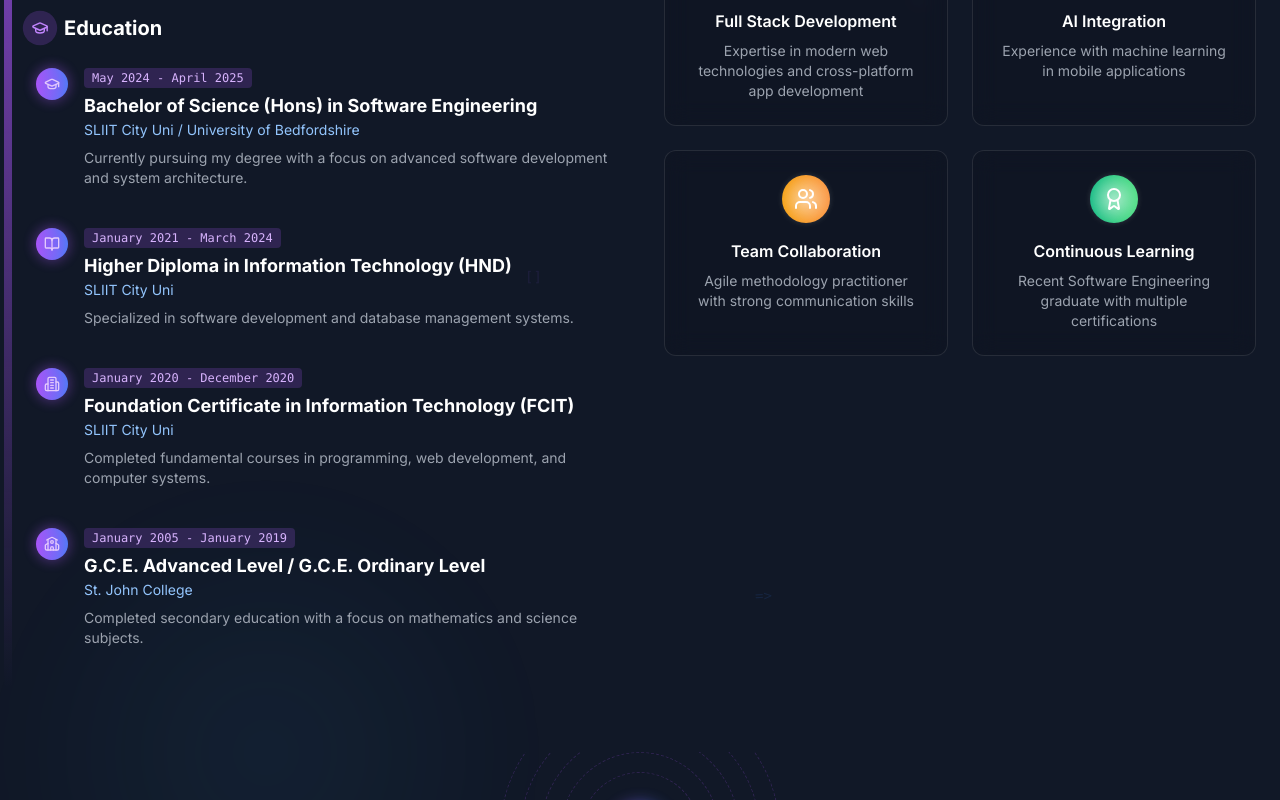
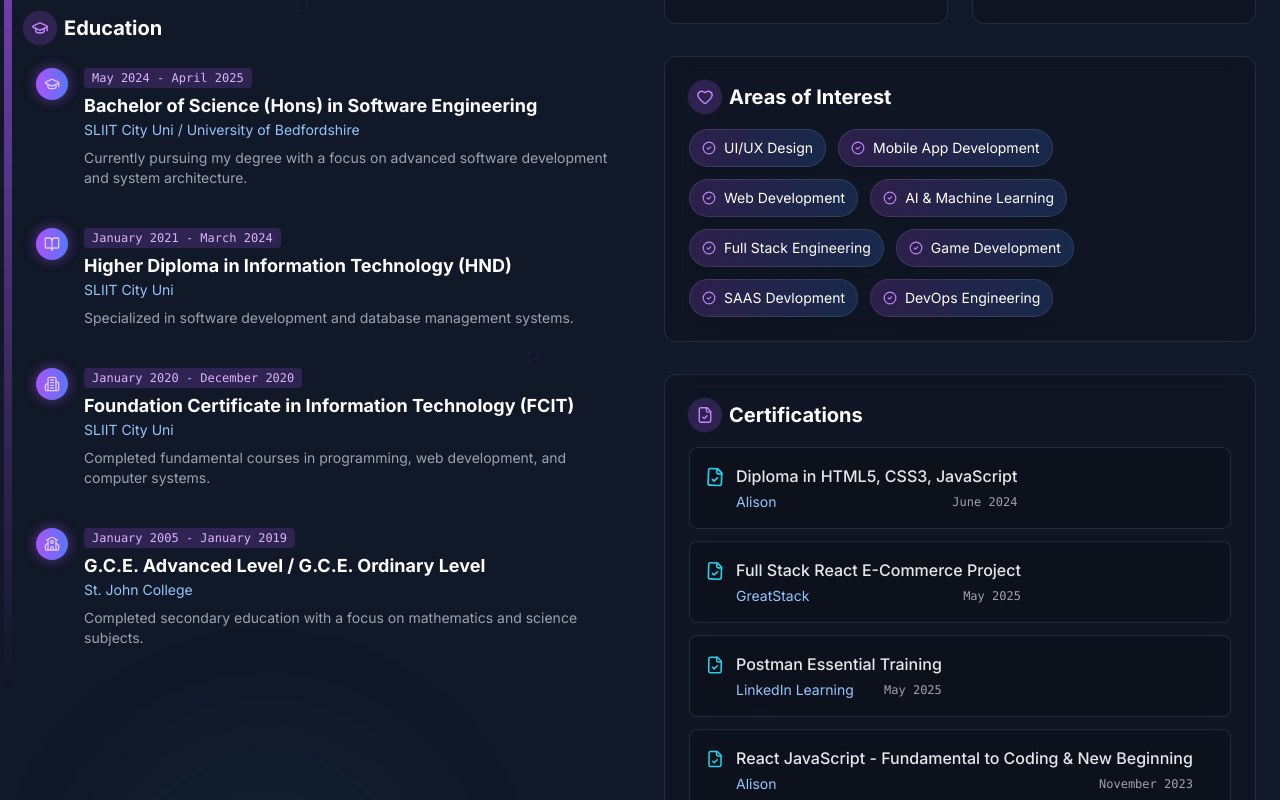
Before and after one commit to Yasindu20/YasinduPortfolio, a Next.js app: page / in a window 1280 px wide. Shown: the part 1420-2220 px from the top of the page. Built offline with nearby package versions, Linux system fonts and the light colour scheme.

Commit message:
About Animations-2

```diff
--- a/components/About.tsx
+++ b/components/About.tsx
@@ -16,7 +16,10 @@ import {
   GraduationCap,
   BookOpen,
   Building2,
-  School
+  School,
+  CheckCircle2,
+  FileCheck,
+  Heart
 } from 'lucide-react'
 
 const highlights = [
@@ -43,6 +46,37 @@ const highlights = [
     title: "Continuous Learning",
     description: "Recent Software Engineering graduate with multiple certifications",
     color: "from-emerald-500 to-green-400"
+  }
+]
+
+// Added interests section to fill space
+const interests = [
+  "UI/UX Design", "Mobile App Development",
+  "Web Development", "AI & Machine Learning",
+  "Full Stack Engineering", "Game Development", "SAAS Devlopment", "DevOps Engineering"
+]
+
+// Certifications data
+const certifications = [
+  {
+    title: "Diploma in HTML5, CSS3, JavaScript",
+    issuer: "Alison",
+    date: "June 2024"
+  },
+  {
+    title: "Full Stack React E-Commerce Project",
+    issuer: "GreatStack",
+    date: "May 2025"
+  },
+  {
+    title: "Postman Essential Training",
+    issuer: "LinkedIn Learning",
+    date: "May 2025"
+  },
+  {
+    title: "React JavaScript - Fundamental to Coding & New Beginning",
+    issuer: "Alison",
+    date: "November 2023"
   }
 ]
 
@@ -195,6 +229,58 @@ const TimelineItem = ({
         >
           {description}
         </motion.p>
+      </div>
+    </motion.div>
+  )
+}
+
+// New component for interest item with animation
+const InterestItem = ({ text, index }: { text: string, index: number }) => {
+  return (
+    <motion.div
+      initial={{ opacity: 0, scale: 0.8 }}
+      animate={{ opacity: 1, scale: 1 }}
+      transition={{ delay: index * 0.1, duration: 0.5 }}
+      whileHover={{ scale: 1.05, y: -5 }}
+      className="flex items-center gap-2 bg-gradient-to-r from-purple-500/20 to-blue-500/20
+                 px-3 py-2 rounded-full text-sm backdrop-blur-sm border border-white/10 shadow-lg"
+    >
+      <CheckCircle2 size={14} className="text-purple-400" />
+      <span>{text}</span>
+    </motion.div>
+  )
+}
+
+// Certification item component
+const CertificationItem = ({ title, issuer, date, index }: {
+  title: string,
+  issuer: string,
+  date: string,
+  index: number
+}) => {
+  return (
+    <motion.div
+      initial={{ opacity: 0, x: 20 }}
+      animate={{ opacity: 1, x: 0 }}
+      transition={{ delay: index * 0.1, duration: 0.5 }}
+      whileHover={{ x: 5 }}
+      className="glass rounded-lg p-4 hover:bg-white/5 transition-colors"
+    >
+      <div className="flex items-start gap-3">
+        <motion.div
+          animate={{ scale: [1, 1.2, 1], rotate: [0, 5, 0] }}
+          transition={{ duration: 3, repeat: Infinity, delay: index * 0.2 }}
+          className="mt-1 text-cyan-400"
+        >
+          <FileCheck size={18} />
+        </motion.div>
+        <div>
+          <h4 className="font-medium text-gray-200">{title}</h4>
+          <div className="flex items-center justify-between mt-1">
+            <span className="text-sm text-blue-300">{issuer}</span>
+            <span className="text-xs text-gray-400 font-mono">{date}</span>
+          </div>
+        </div>
       </div>
     </motion.div>
   )
@@ -396,7 +482,7 @@ export default function About() {
           </h2>
         </motion.div>
 
-        <div className="grid lg:grid-cols-2 gap-12 items-center">
+        <div className="grid lg:grid-cols-2 gap-12 items-start">
           {/* Left content - Bio with enhanced animations */}
           <motion.div
             initial={{ opacity: 0, x: -50 }}
@@ -497,7 +583,9 @@ export default function About() {
             </motion.div>
           </motion.div>
 
-          {/* Right content - Enhanced 3D highlight cards */}
+          {/* Right content - Enhanced with better space utilization */}
+          <div className="space-y-8">
+            {/* Skill cards with increased size */}
             <div className="grid grid-cols-2 gap-6">
               <AnimatePresence>
                 {highlights.map((item, index) => (
@@ -511,6 +599,65 @@ export default function About() {
                   />
                 ))}
               </AnimatePresence>
+            </div>
+
+            {/* Added interest tags section to better fill the space */}
+            <motion.div
+              initial={{ opacity: 0, y: 20 }}
+              whileInView={{ opacity: 1, y: 0 }}
+              viewport={{ once: true }}
+              transition={{ duration: 0.5 }}
+              className="glass rounded-xl p-6 overflow-hidden"
+            >
+              <div className="flex items-center gap-2 mb-4">
+                <motion.div
+                  className="w-8 h-8 bg-purple-500/20 rounded-full flex items-center justify-center"
+                  animate={{ scale: [1, 1.1, 1] }}
+                  transition={{ duration: 2, repeat: Infinity }}
+                >
+                  <Heart size={16} className="text-purple-400" />
+                </motion.div>
+                <h3 className="font-bold text-xl">Areas of Interest</h3>
+              </div>
+
+              <div className="flex flex-wrap gap-3 mt-4">
+                {interests.map((interest, index) => (
+                  <InterestItem key={interest} text={interest} index={index} />
+                ))}
+              </div>
+            </motion.div>
+
+            {/* Certifications section */}
+            <motion.div
+              initial={{ opacity: 0, y: 20 }}
+              whileInView={{ opacity: 1, y: 0 }}
+              viewport={{ once: true }}
+              transition={{ duration: 0.5, delay: 0.2 }}
+              className="glass rounded-xl p-6 overflow-hidden"
+            >
+              <div className="flex items-center gap-2 mb-4">
+                <motion.div
+                  className="w-8 h-8 bg-purple-500/20 rounded-full flex items-center justify-center"
+                  animate={{ scale: [1, 1.1, 1] }}
+                  transition={{ duration: 2, repeat: Infinity }}
+                >
+                  <FileCheck size={16} className="text-purple-400" />
+                </motion.div>
+                <h3 className="font-bold text-xl">Certifications</h3>
+              </div>
+
+              <div className="space-y-3 mt-4">
+                {certifications.map((cert, index) => (
+                  <CertificationItem
+                    key={cert.title}
+                    title={cert.title}
+                    issuer={cert.issuer}
+                    date={cert.date}
+                    index={index}
+                  />
+                ))}
+              </div>
+            </motion.div>
           </div>
         </div>
 
```
Lines whose indentation alone changed are shown as unchanged.
